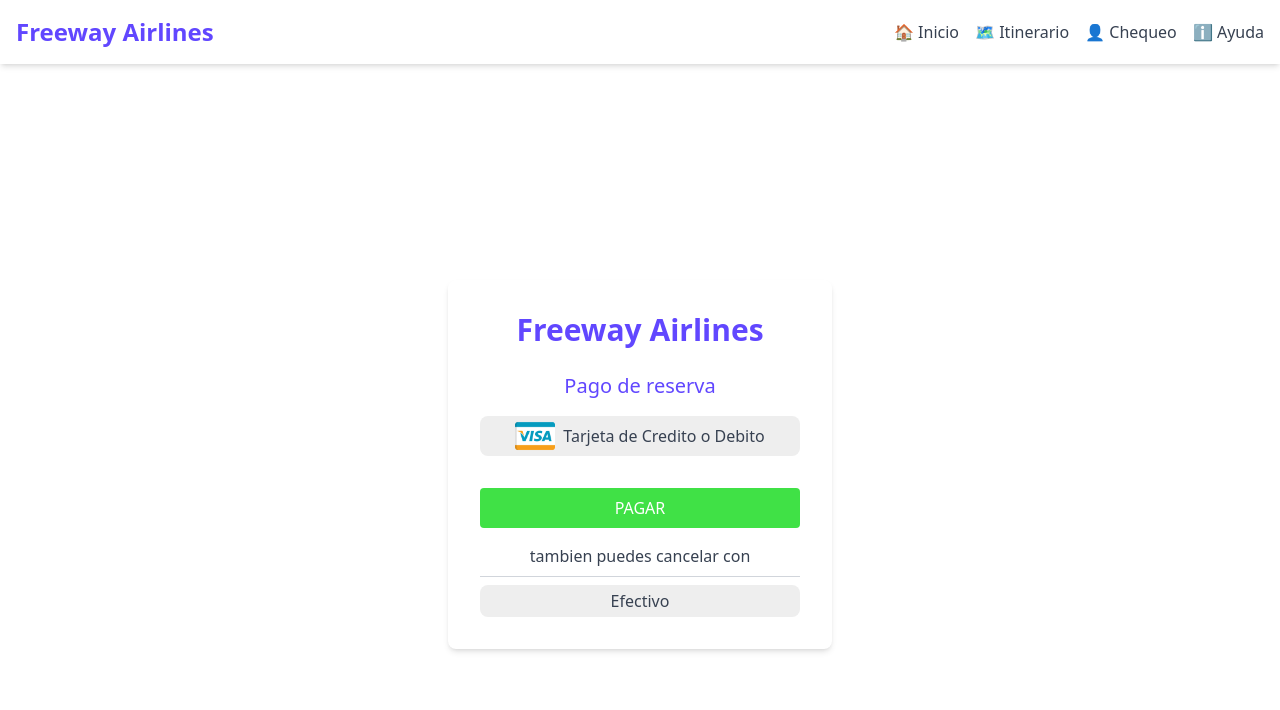
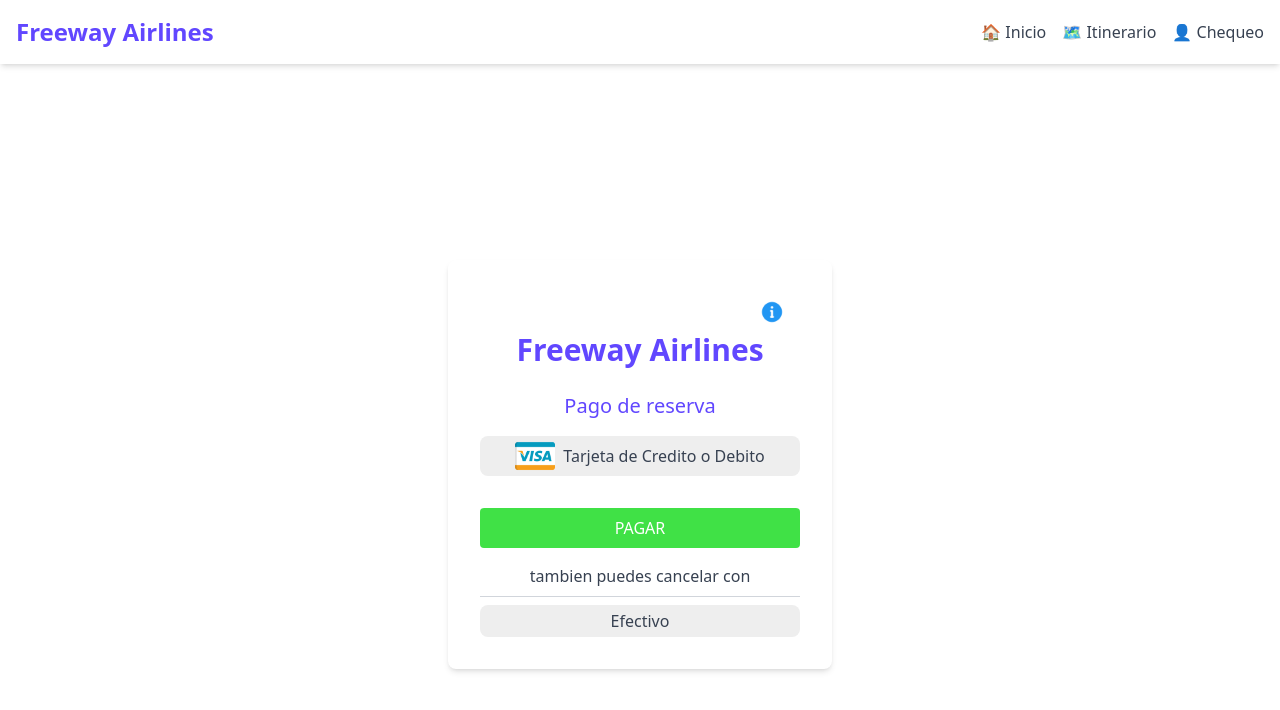
Before and after one commit to Carlos-jim/freeway, a React (Create React App) app: page /pagos in a window 1280 px wide. Shown: the top 710 px of the page. Built offline with nearby package versions, Linux system fonts and the light colour scheme.

Commit message:
Tooltips

```diff
--- a/src/components/inputs-Reservation.jsx
+++ b/src/components/inputs-Reservation.jsx
@@ -1,9 +1,11 @@
 import React from "react";
 import nacionalidadOptions from '../.json/nacionalidad.json';
+import Tooltips from "./tooltip";
 
 const InputsReservation = () => {
   return (
     <div>
+      <Tooltips content="Ingrese los datos en los campos para poder reservar su vuelo" />
       <div className="grid grid-cols-2 gap-4">
 
         <div className="relative mt-4">
@@ -17,7 +19,7 @@ const InputsReservation = () => {
             htmlFor="nombre"
             className="absolute text-gray-500 duration-300 transform -translate-y-6 scale-75 top-1 left-3 origin-[0] peer-placeholder-shown:scale-100 peer-placeholder-shown:translate-y-0 peer-focus:scale-75 peer-focus:-translate-y-6"
           >
-            Nombre
+           Nombre
           </label>
         </div>
 
@@ -134,7 +136,7 @@ const InputsReservation = () => {
             htmlFor="genero"
             className="absolute text-gray-500 duration-300 transform -translate-y-6 scale-75 top-1 left-3 origin-[0] peer-placeholder-shown:scale-100 peer-placeholder-shown:translate-y-0 peer-focus:scale-75 peer-focus:-translate-y-6"
           >
-            Género
+             Género
           </label>
         </div>
 
@@ -164,7 +166,7 @@ const InputsReservation = () => {
             htmlFor="telefono"
             className="absolute text-gray-500 duration-300 transform -translate-y-6 scale-75 top-1 left-3 origin-[0] peer-placeholder-shown:scale-100 peer-placeholder-shown:translate-y-0 peer-focus:scale-75 peer-focus:-translate-y-6"
           >
-            Teléfono
+             Teléfono
           </label>
         </div>
       </div>
--- a/src/components/navbarUser.jsx
+++ b/src/components/navbarUser.jsx
@@ -40,14 +40,6 @@ const Navbar = () => {
             } hover:text-hover-link`}
           >
             👤 Chequeo
-          </Link>
-          <Link
-            to="/ayuda"
-            className={`${
-              location.pathname === "/ayuda" ? "text-hover-link" : "text-gray-700"
-            } hover:text-hover-link`}
-          >
-           ℹ️ Ayuda
           </Link>
         </div>
         <div className="md:hidden">
@@ -106,14 +98,6 @@ const Navbar = () => {
           >
             👤 Chequeo
           </Link>
-          <Link
-            to="/ayuda"
-            className={`${
-              location.pathname === "/ayuda" ? "text-hover-link" : "text-gray-700"
-            } block hover:text-hover-link`}
-          >
-           ℹ️ Ayuda
-          </Link>
         </div>
       )}
     </nav>
--- a/src/view/FligthReservation.jsx
+++ b/src/view/FligthReservation.jsx
@@ -2,6 +2,7 @@ import React from "react";
 import InputsReservation from "../components/inputs-Reservation";
 import Navbar from "../components/navbarUser";
 import BackgroundImgUser from "../components/backgroundImgUser";
+import Tooltips from "../components/tooltip";
 
 const FlightReservation = () => {
   return (
--- a/src/view/fligthRegistration.jsx
+++ b/src/view/fligthRegistration.jsx
@@ -1,6 +1,7 @@
 import React from "react";
 import options from "../.json/options-select.json";
 import Navbar from "../components/navbarUser";
+import Tooltips from "../components/tooltip";
 
 const FlightRegistration = () => {
   return (
@@ -15,6 +16,7 @@ const FlightRegistration = () => {
             REGISTRO DE VUELOS
           </h1>
           <form className="p-16">
+            <Tooltips content="Ingrese los datos del vuelo a registrar en los campos" />
             <div className="mb-4">
               <label
                 className="block text-gray-700 text-sm font-bold mb-2"
--- a/src/view/paymentForm.jsx
+++ b/src/view/paymentForm.jsx
@@ -1,8 +1,9 @@
 import React, { useState } from "react";
 import visaLogo from "../public/visa.png";
 import Navbar from "../components/navbarUser";
-import { CSSTransition } from 'react-transition-group';
-import '../public/paymentForm.css'; // Asegúrate de tener esta hoja de estilos
+import { CSSTransition } from "react-transition-group";
+import "../public/paymentForm.css"; // Asegúrate de tener esta hoja de estilos
+import Tooltips from "../components/tooltip";
 
 const PaymentForm = () => {
   const [showPaymentFields, setShowPaymentFields] = useState(false);
@@ -16,6 +17,10 @@ const PaymentForm = () => {
       <Navbar />
       <div className="min-h-screen flex items-center justify-center">
         <div className="bg-white shadow-md p-8 rounded-lg w-full max-w-sm">
+          <Tooltips
+            content="Seleccione su metodo a pagar, tarjeta de credito ingrese sus datos bancarios,
+              si elije efectivo el monto debe ser pagado en taquilla"
+          />
           <h1 className="text-3xl font-bold text-center text-transparent bg-clip-text bg-[#6147FF] mb-6">
             Freeway Airlines
           </h1>
--- a/src/view/reservas.jsx
+++ b/src/view/reservas.jsx
@@ -1,6 +1,7 @@
 import React, { useState } from "react";
 import TableAdmin from "../components/datatableAdmin";
 import Navbar from "../components/navbarUser";
+import Tooltips from "../components/tooltip";
 
 const ReservationTable = () => {
   const [filters, setFilters] = useState({
@@ -35,6 +36,7 @@ const ReservationTable = () => {
             RESERVAS
           </h1>
           <form className="mb-8 p-10">
+            <Tooltips content="Puede filtrar los vuelos, con los filtros, y confirmar reserva o desconfirmar" />
             <div className="flex flex-wrap -mx-2 mb-4">
               <div className="w-full md:w-1/5 px-2 mb-4 md:mb-0">
                 <input
```
Lines whose indentation alone changed are shown as unchanged.
